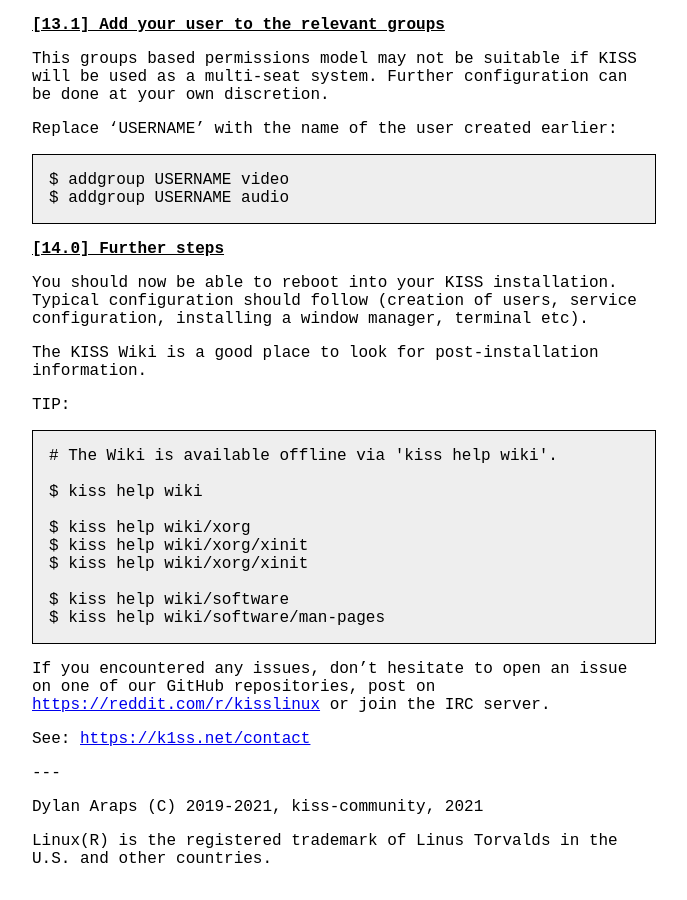
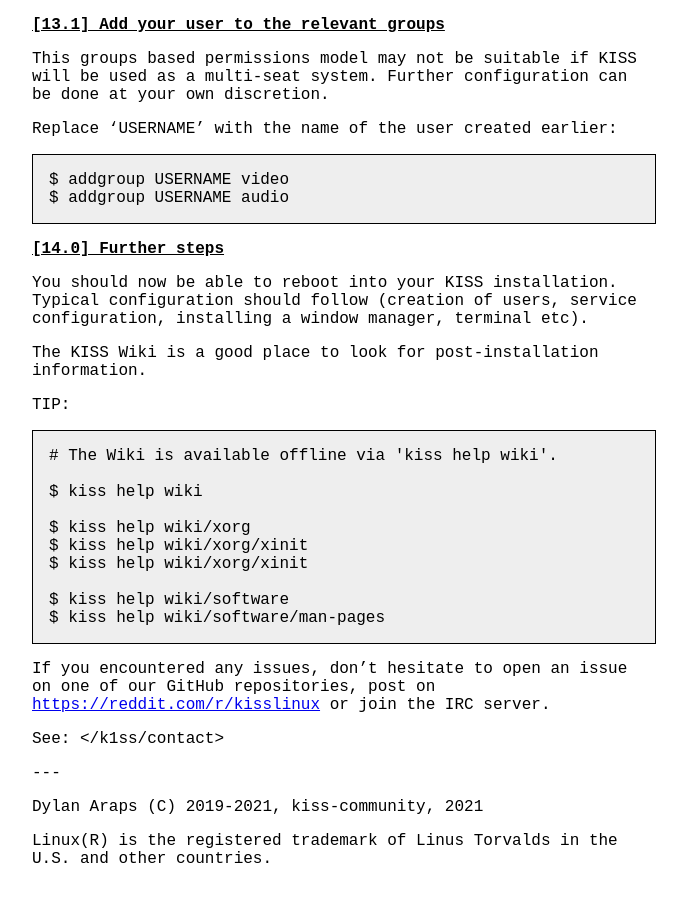
Before and after one commit to mcpcpc/k1ss, a Jekyll site: the page built from install.md, in a window 1280 px wide and 900 px high, scrolled down 11352 px. Shown: the whole window, without its empty margins (296-983 px from the left). Built offline with Jekyll 4.4.1, drawn with Linux system fonts in a browser that asks for light colours; our own code applies the rules of GitHub Pages for plain Markdown files; part of the change alters nothing that is shown.

Commit message:
Update install.md

```diff
--- a/install.md
+++ b/install.md
@@ -591,4 +591,4 @@ If you encountered any issues, don't hesitate to open an issue on one of our
 GitHub repositories, post on <https://reddit.com/r/kisslinux> or join the
 IRC server.
 
-See: <https://k1ss.net/contact>
+See: <{{ site.baseurl }}/contact>
```
